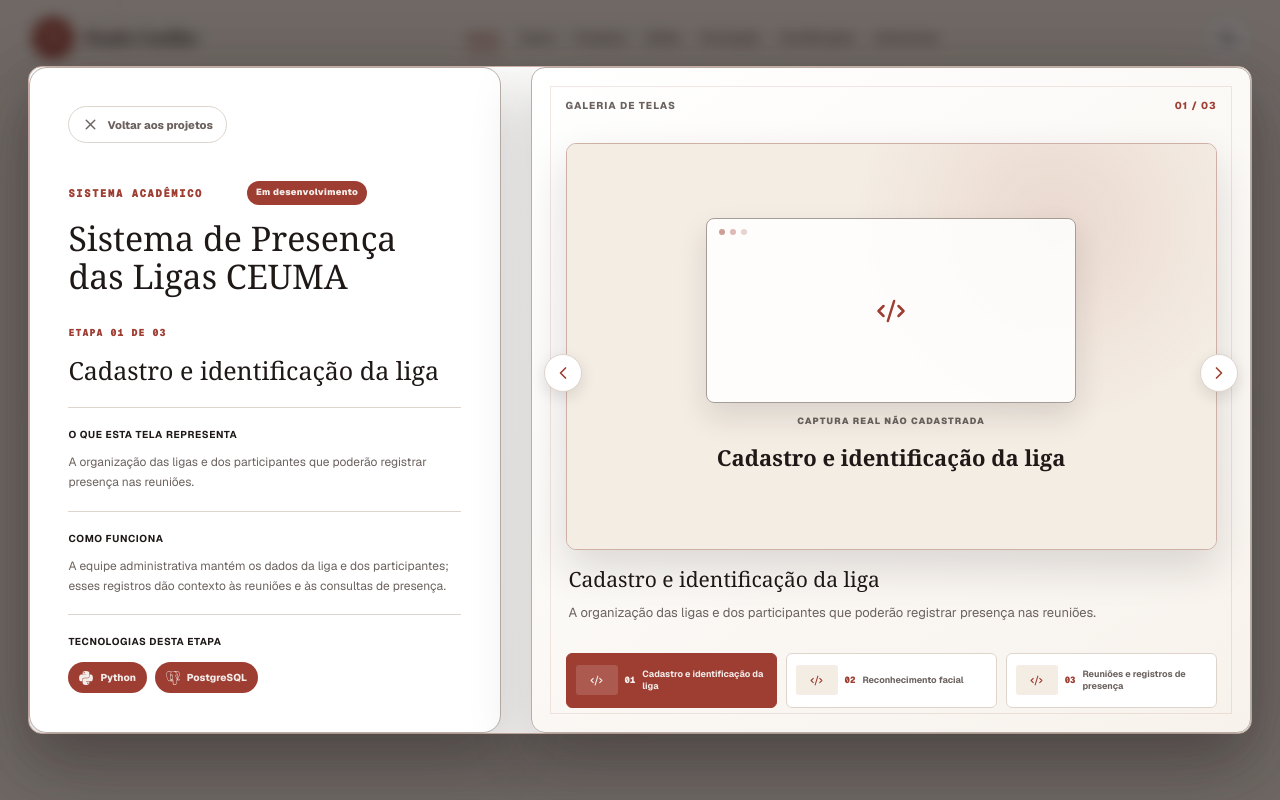
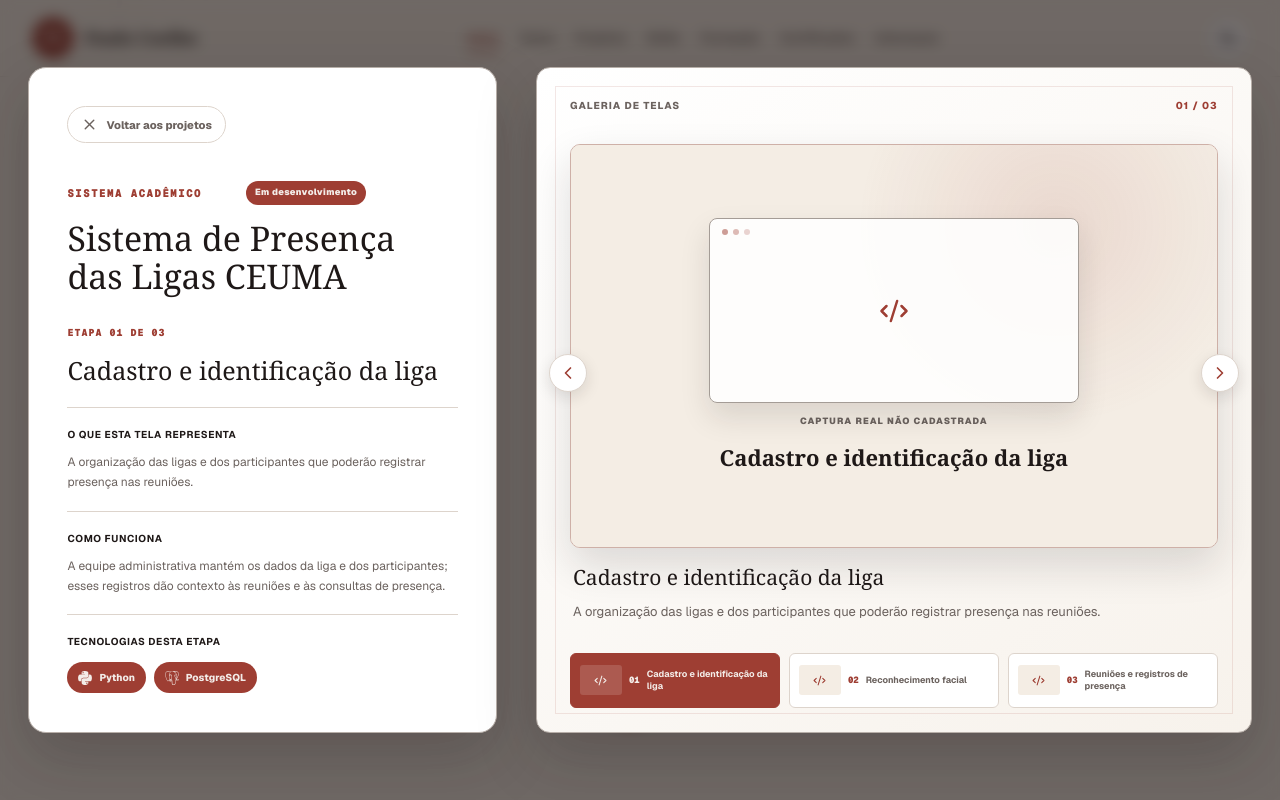
Before and after one commit to PauloKAaPOo/portifolio-pessoal, a Next.js app: page / in a window 1280 px wide. Both pictures are taken after a click on the button 246 px from the left and 2124 px from the top of the page. Shown: the part 1724-2524 px from the top of the page. Built offline with nearby package versions, Linux system fonts and the light colour scheme.

Commit message:
Atualizacao 15

```diff
--- a/src/app/globals.css
+++ b/src/app/globals.css
@@ -799,8 +799,12 @@ footer { border-top: 1px solid var(--line); background: var(--surface); }
   display: grid;
   grid-template-columns: minmax(0, 38fr) minmax(0, 58fr);
   align-items: stretch;
-  gap: clamp(24px, 2.4vw, 32px);
+  gap: clamp(32px, 3vw, 48px);
   overflow: visible;
+  border: 0;
+  border-radius: 0;
+  background: transparent;
+  box-shadow: none;
   animation: none;
 }
 .project-presentation.is-closing { animation: none; }
--- a/src/components/project-presentation.tsx
+++ b/src/components/project-presentation.tsx
@@ -65,7 +65,7 @@ export default function ProjectPresentation({
         },
         {
           transformOrigin: "center center",
-          transform: "translate(0, 0) scale(1) rotateY(360deg)",
+          transform: "translate(0, 0) scale(1) rotateY(-360deg)",
           borderRadius: "18px",
         },
       ],
```
